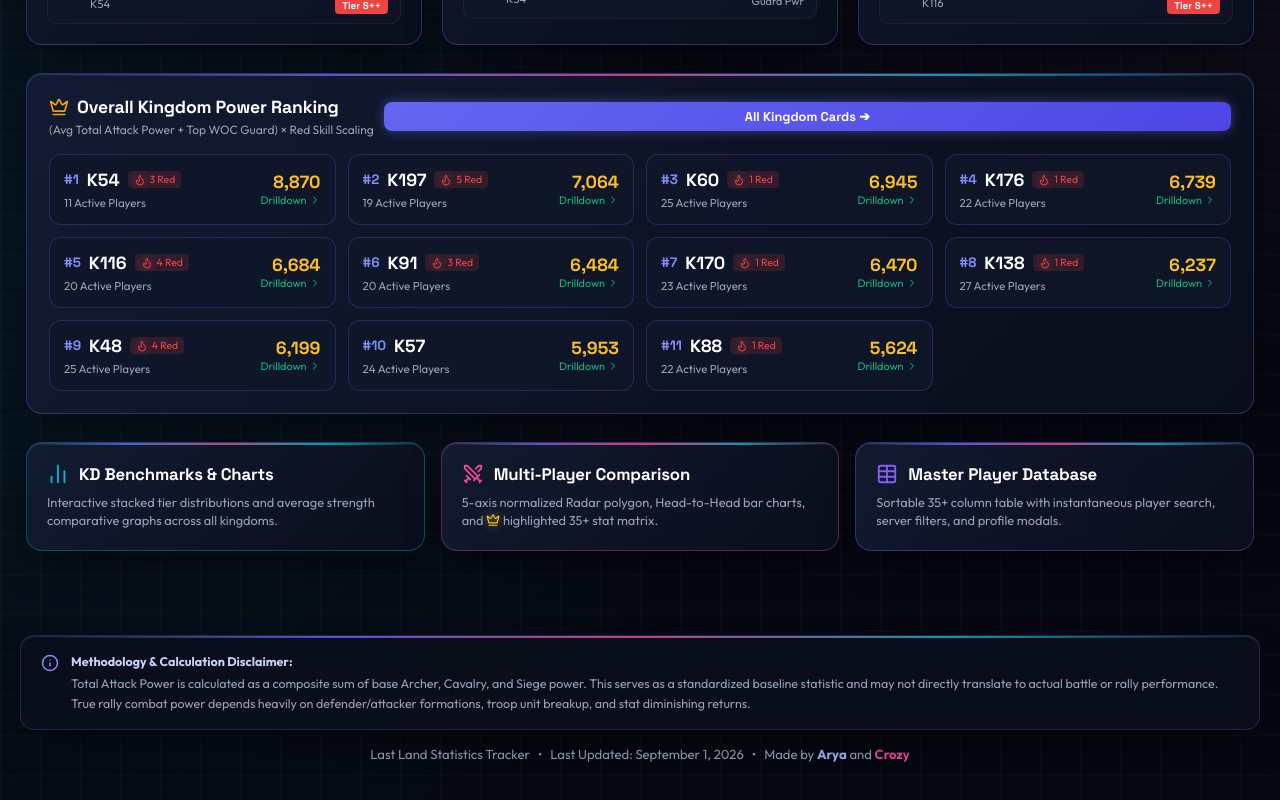
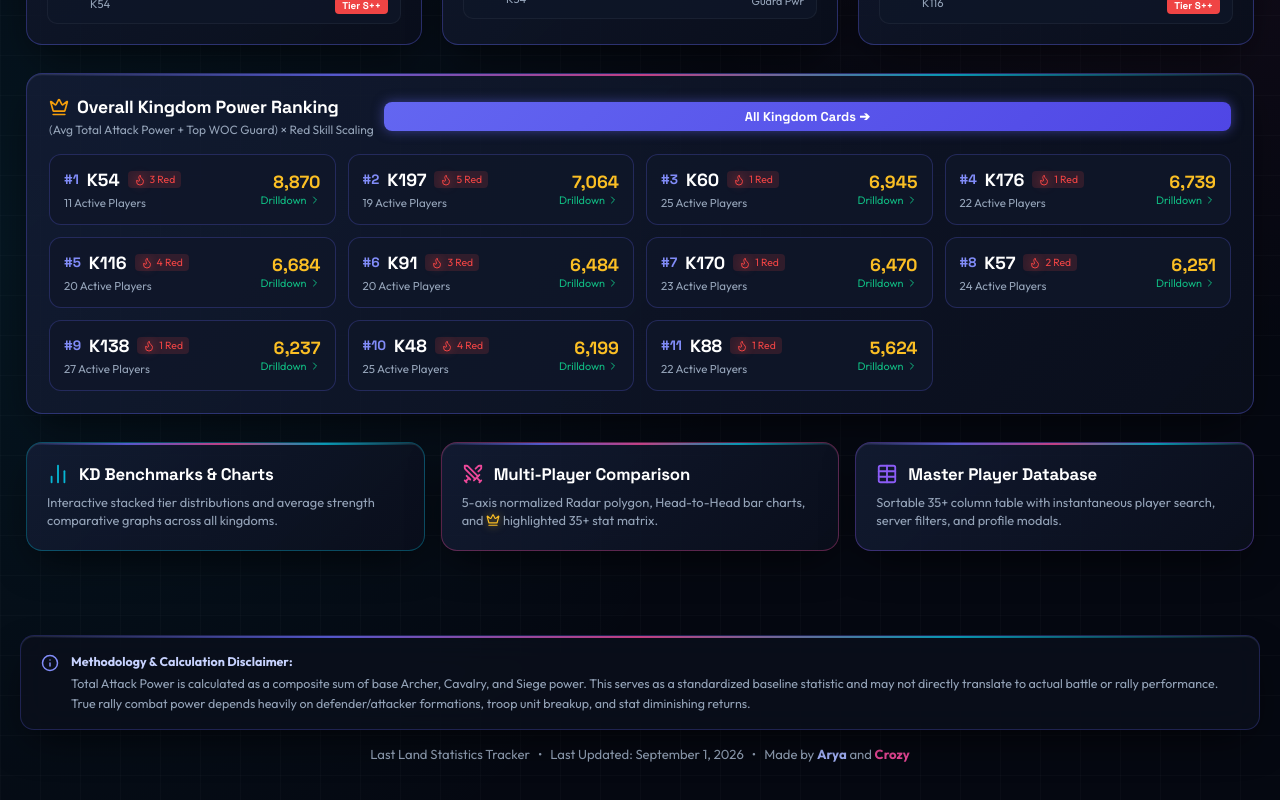
Before and after one commit to vanosski/statistics, a React (Vite) app: page / in a window 1280 px wide. Shown: the part 1105-1905 px from the top of the page. Built offline with nearby package versions, Linux system fonts and the light colour scheme.

Commit message:
Add K57 to redSkillsMap in HomePage so it appears on home ranking

```diff
--- a/src/components/HomePage.tsx
+++ b/src/components/HomePage.tsx
@@ -46,6 +46,7 @@ export const HomePage: React.FC<HomePageProps> = ({
     'K176': { redSkills: 1 },
     'K91': { redSkills: 3 },
     'K170': { redSkills: 1, customBuff: 0.03 },
+    'K57': { redSkills: 2 },
     'K138': { redSkills: 1 },
     'K88': { redSkills: 1 },
     'K48': { redSkills: 4 }
```
